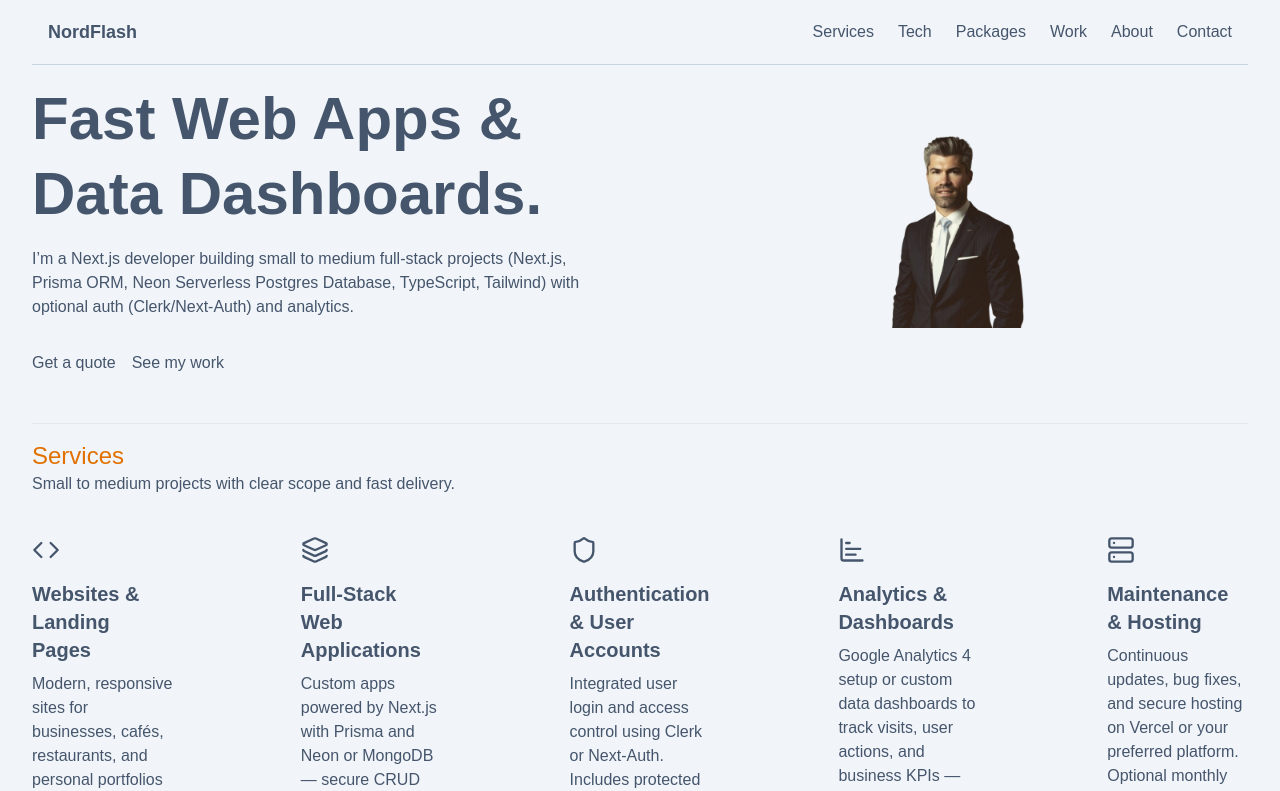
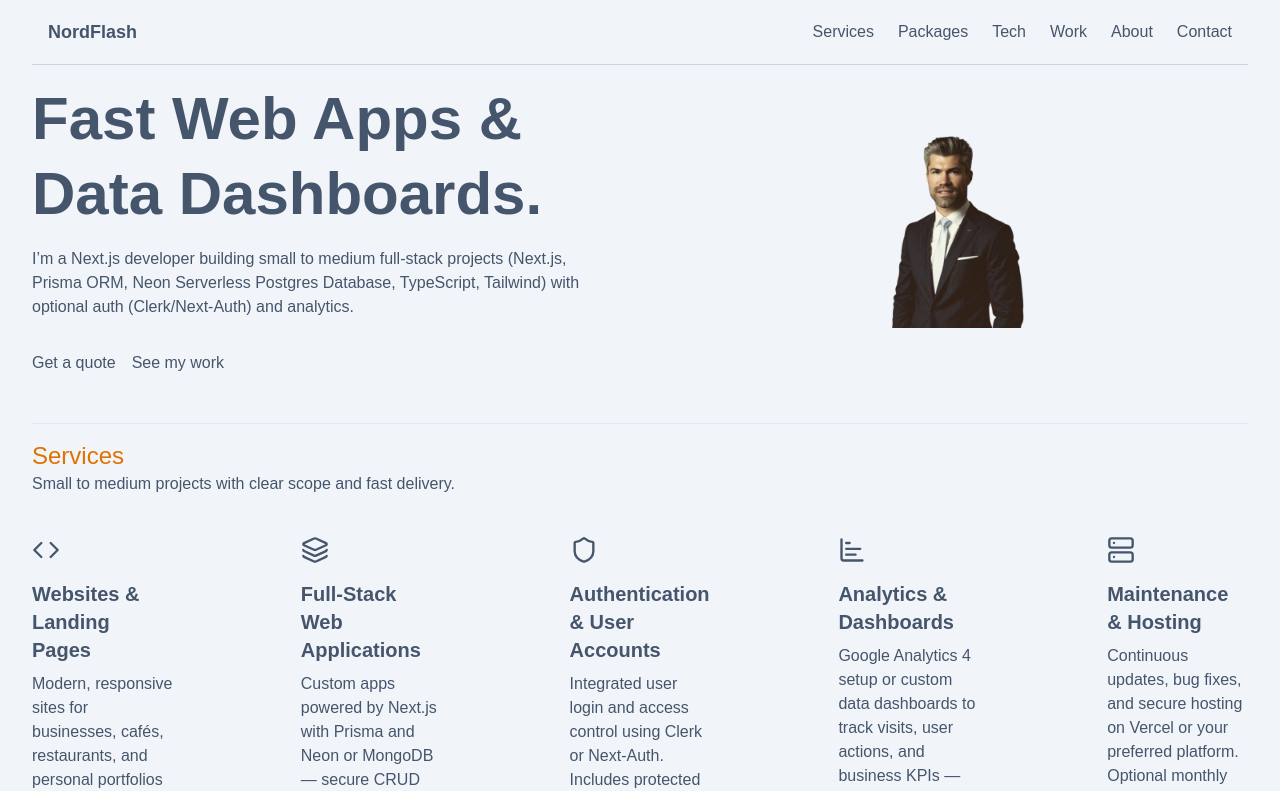
Before and after one commit to radu-bordea/NEXTjs-NordFlash, a Next.js app: page / in a window 1280 px wide. Shown: the top 791 px of the page. Built offline with nearby package versions, Linux system fonts and the light colour scheme.

Commit message:
change navbar links order

```diff
--- a/components/NavBar.tsx
+++ b/components/NavBar.tsx
@@ -2,8 +2,8 @@
 import { useState } from 'react';
 const links = [
   { href: '#services', label: 'Services' },
+  { href: '#packages', label: 'Packages' },
   { href: '#stack', label: 'Tech' },
-  { href: '#packages', label: 'Packages' },
   { href: '#work', label: 'Work' },
   { href: '#about', label: 'About' },
   { href: '#contact', label: 'Contact' },
```
